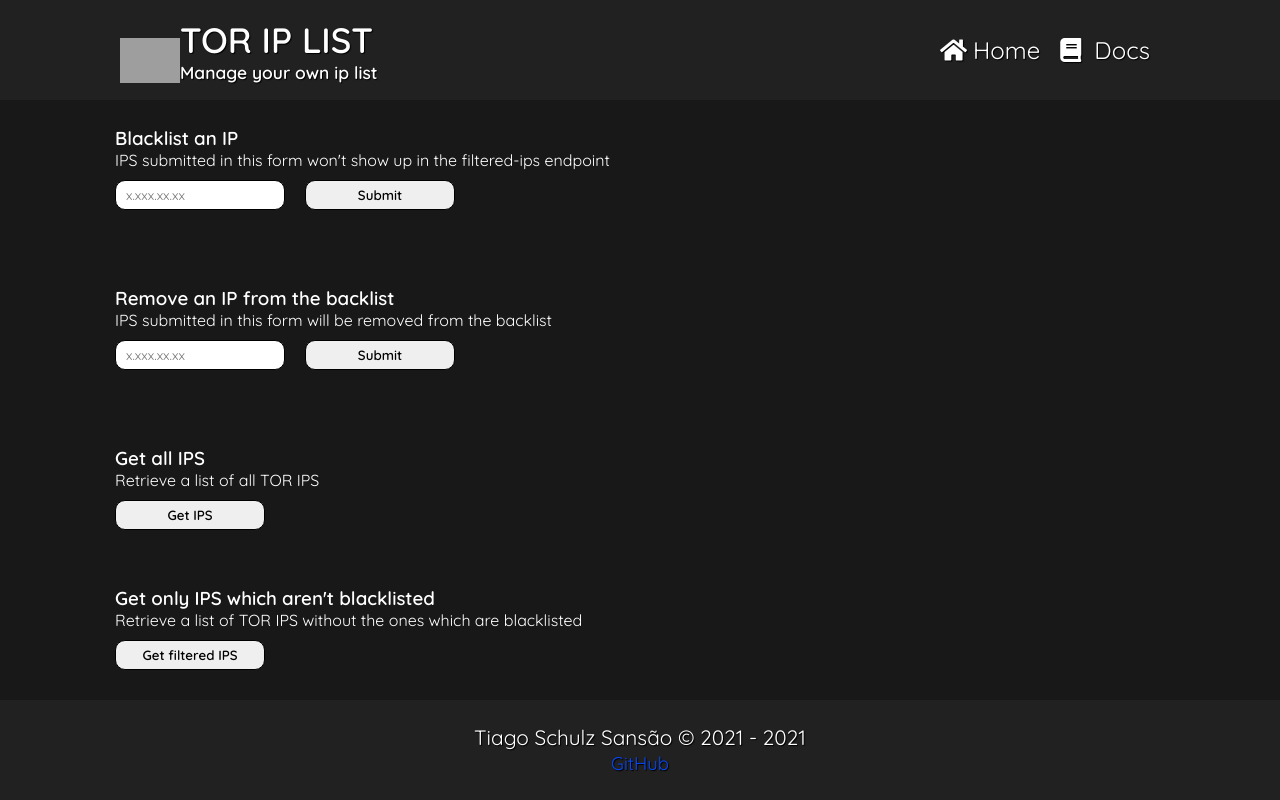
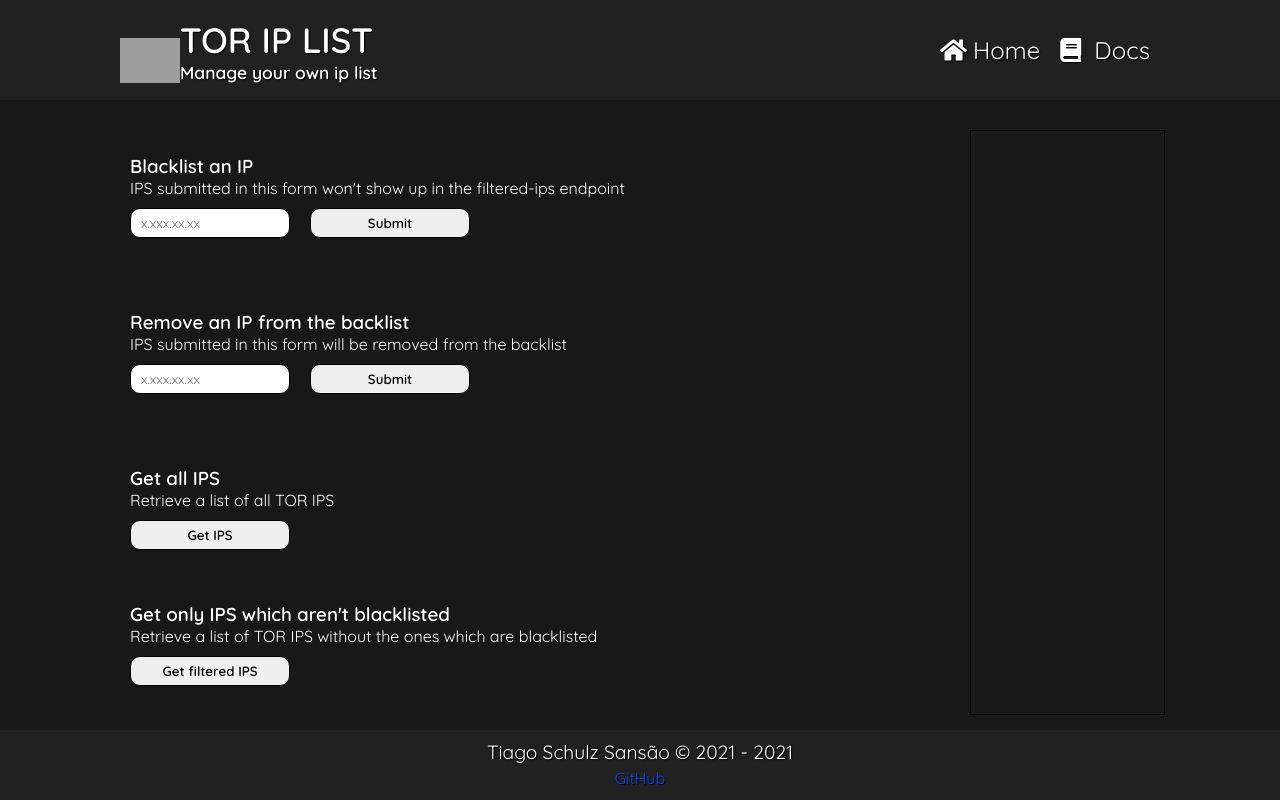
Before and after one commit to TiagoSansao/tor-ip-list, a React (Create React App) app in the folder front-end/: page / in a window 1280 px wide. Built offline with nearby package versions, Linux system fonts and the light colour scheme; grey boxes are pictures that could not be loaded; the HTML template or start-up script is replaced by a standard one.

Commit message:
Panel is showing correctly all given ips

```diff
--- a/front-end/src/App.tsx
+++ b/front-end/src/App.tsx
@@ -2,9 +2,9 @@ import React, { useState } from "react";
 import api from "./services/api";
 import Header from "./components/Header";
 import Footer from "./components/Footer";
+import { AxiosResponse } from "axios";
 import "./styles/css/app.css";
 import "./styles/css/global.css";
-import { AxiosResponse } from "axios";
 
 
 function App() {
@@ -13,6 +13,7 @@ function App() {
   const [removeIp, setRemoveIp] = useState<string>("");
   const [addIpFeedback, setAddIpFeedback] = useState<string>("")
   const [removeIpFeedback, setRemoveIpFeedback] = useState<string>("")
+  const [responseIps, setResponseIps] = useState({ ips: [] })
 
   async function blacklistIpHandler(event: React.FormEvent) {
     event.preventDefault();
@@ -45,20 +46,22 @@ function App() {
     event.preventDefault();
     const response = await api.get("ips");
     console.log(response.data);
+    setResponseIps(response.data);
   };
 
   async function getFilteredIpsHandler(event: React.FormEvent) {
     event.preventDefault();
     const response = await api.get("filtered-ips");
     console.log(response.data);
+    setResponseIps(response.data);
+
   };
-
-
 
   return (
     <main id="full-spa">
       <Header />
       <main id="lApp">
+        <div id="division">
           <main id="app">
             <form id="blacklist-ip" onSubmit={blacklistIpHandler}>
               <h3>Blacklist an IP</h3>
@@ -85,6 +88,10 @@ function App() {
               <input type="submit" value="Get filtered IPS" />
             </form>
           </main>
+          <aside id="panel">
+            {responseIps.ips.map((ipLocalScope) => <p>{ipLocalScope}</p>)}
+          </aside>
+        </div>
       </main>
       <Footer />
     </main>
--- a/front-end/src/styles/css/app.css
+++ b/front-end/src/styles/css/app.css
@@ -11,20 +11,32 @@
   flex-grow: 1;
   display: flex;
   justify-content: center;
+  padding-top: 115px;
 }
 
-#app {
+#division {
+  padding: 15px 15px 15px 30px;
   width: 100%;
   max-width: 1080px;
-  padding-top: 100px;
+  display: flex;
+}
+#division #app {
+  flex-grow: 2;
   display: flex;
   flex-direction: column;
   justify-content: space-around;
 }
+#division #panel {
+  flex-grow: 1;
+  color: white;
+  padding: 10px;
+  border: 1px solid black;
+  max-height: calc(100vh - 215px);
+  overflow-y: scroll;
+}
 
 #blacklist-ip, #unblacklist-ip, #get-filtered-ips, #get-ips {
   color: white;
-  margin: 15px;
 }
 #blacklist-ip > input[type=text], #unblacklist-ip > input[type=text], #get-filtered-ips > input[type=text], #get-ips > input[type=text] {
   margin-top: 10px;
@@ -34,6 +46,7 @@
   border-radius: 10px;
   padding: 0px 10px 0px 10px;
   margin-right: 20px;
+  width: 160px;
 }
 #blacklist-ip > input[type=submit], #unblacklist-ip > input[type=submit], #get-filtered-ips > input[type=submit], #get-ips > input[type=submit] {
   margin: 10px 0 5px 0;
@@ -44,7 +57,7 @@
   padding: 0px 10px 0px 10px;
   font-weight: 600;
   text-align: center;
-  width: 150px;
+  width: 160px;
 }
 #blacklist-ip > input[type=submit]:hover, #unblacklist-ip > input[type=submit]:hover, #get-filtered-ips > input[type=submit]:hover, #get-ips > input[type=submit]:hover {
   cursor: pointer;
--- a/front-end/src/styles/css/footer.css
+++ b/front-end/src/styles/css/footer.css
@@ -1,5 +1,5 @@
 #footer {
-  min-height: 100px;
+  min-height: 70px;
   width: 100%;
   display: flex;
   flex-direction: column;
@@ -11,12 +11,12 @@
   text-align: center;
   margin-top: auto;
   background-color: #212121;
-  font-size: 1.3rem;
+  font-size: 1.2rem;
   color: white;
 }
 #footer a {
   color: #0847f3;
-  font-size: 1.15rem;
+  font-size: 1rem;
 }
 
 @media (max-width: 600px) {
--- a/front-end/src/styles/sass/app.scss
+++ b/front-end/src/styles/sass/app.scss
@@ -13,20 +13,37 @@ $bg-color: #181818;
   flex-grow: 1;
   display: flex;
   justify-content: center;
+  padding-top: 115px;
 }
 
-#app {
+#division {
+  padding: 15px 15px 15px 30px;
   width: 100%;
   max-width: 1080px;
-  padding-top: 100px;
   display: flex;
-  flex-direction: column;
-  justify-content: space-around;
+
+  #app {
+    flex-grow: 2;
+    display: flex;
+    flex-direction: column;
+    justify-content: space-around;
+  }
+
+  #panel {
+    flex-grow: 1;
+    color: white;
+    padding: 10px;
+    border: 1px solid black;
+    max-height: calc(100vh - 215px);
+    overflow-y: scroll;
+  }
+
 }
+
+
 
 #blacklist-ip {
   color: white;
-  margin: 15px;
   > input[type="text"] {
     margin-top: 10px;
     outline: none;
@@ -35,6 +52,7 @@ $bg-color: #181818;
     border-radius: 10px;
     padding: 0px 10px 0px 10px;
     margin-right: 20px;
+    width: 160px;
   }
   > input[type="submit"] {
     margin: 10px 0 5px 0;
@@ -45,7 +63,7 @@ $bg-color: #181818;
     padding: 0px 10px 0px 10px;
     font-weight: 600;
     text-align: center;
-    width: 150px;
+    width: 160px;
   }
   > input[type="submit"]:hover {
     cursor: pointer;
```
Also changed, not shown: 1 other file (tests, documents, lock files or other folders). Lines whose indentation alone changed are shown as unchanged.
